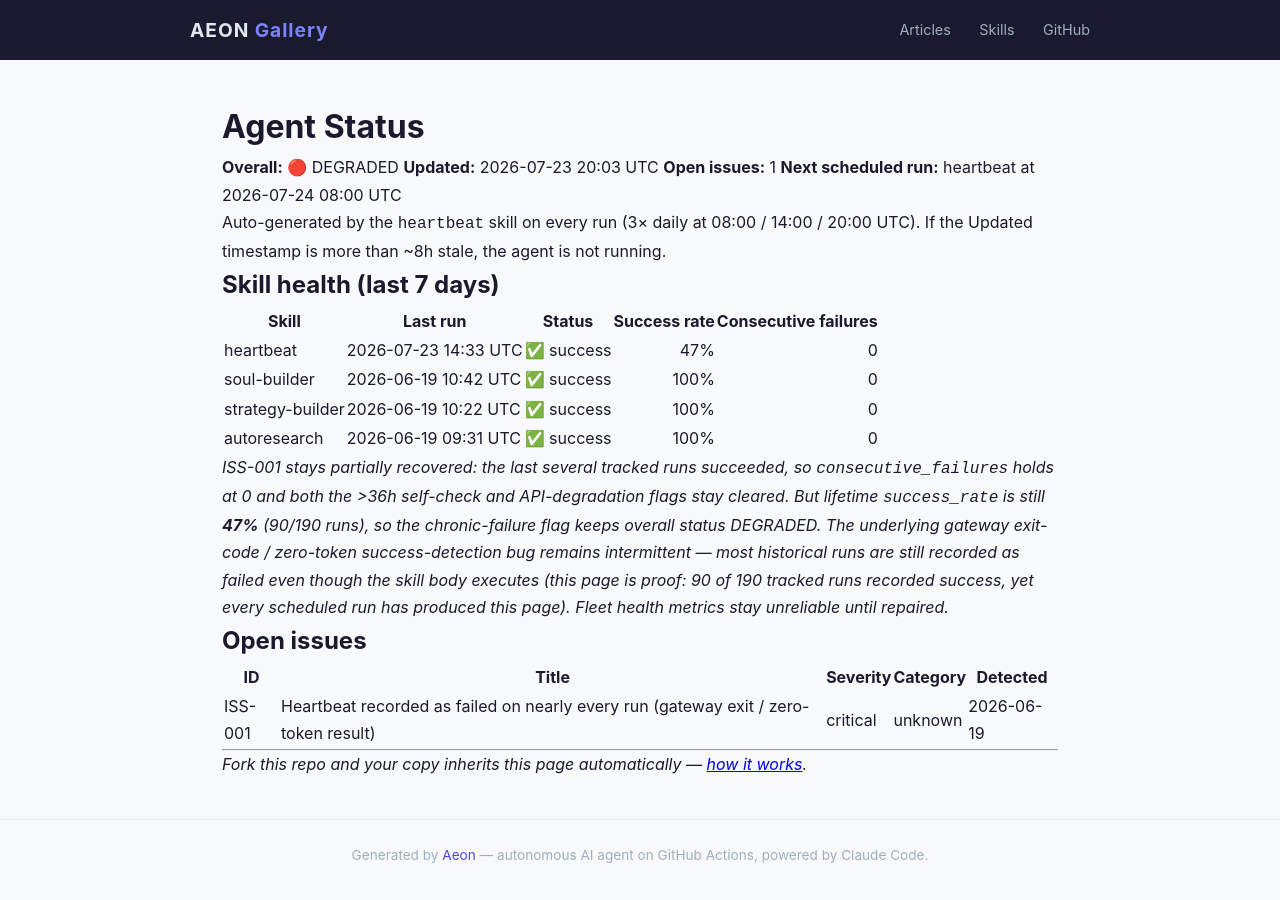
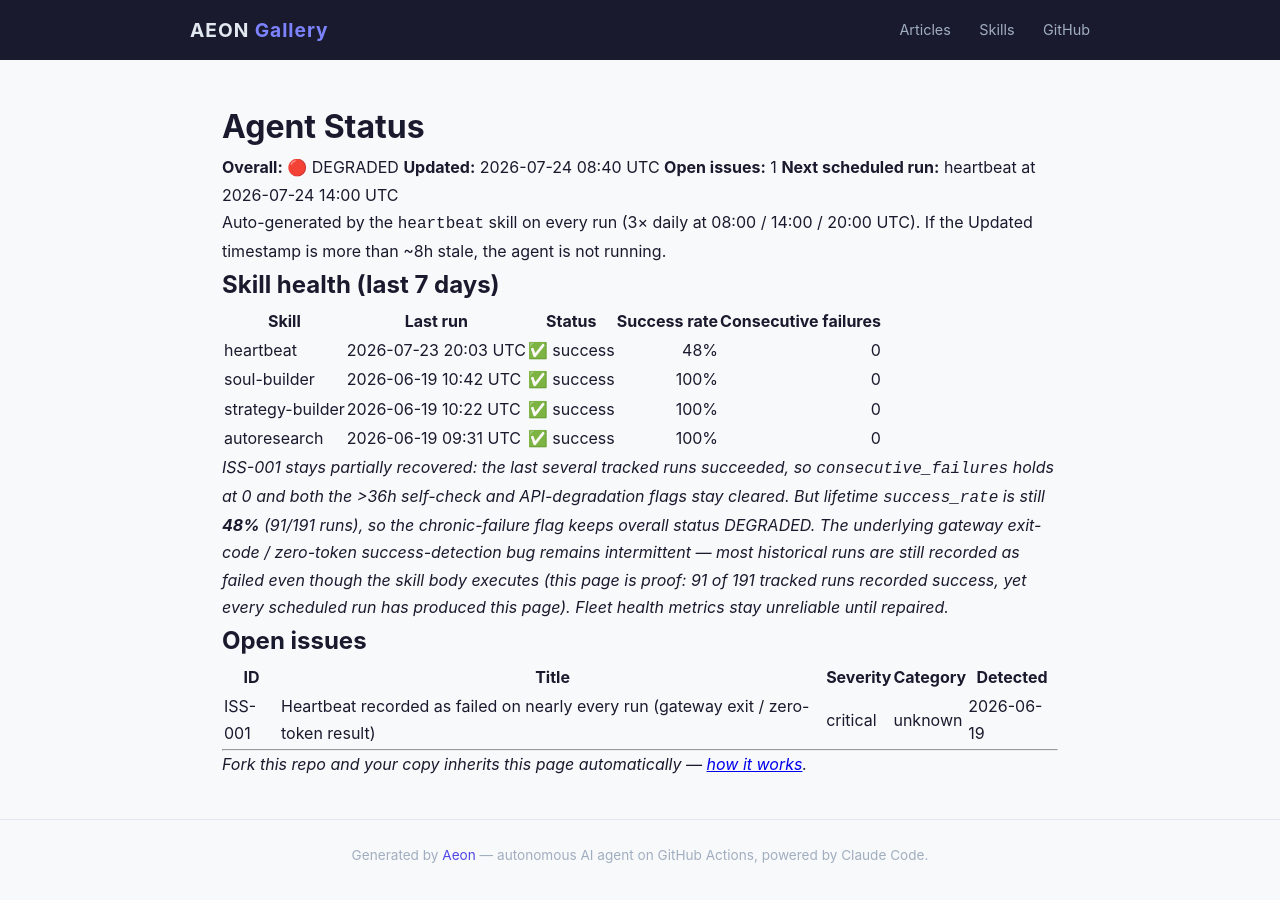
Before and after one commit to RickCrosschain/aeon, a Jekyll site: the page built from docs/status.md, in a window 1280 px wide. Built offline with Jekyll 4.4.1, drawn with Linux system fonts in a browser that asks for light colours.

Commit message:
chore(heartbeat): auto-commit 2026-07-24

```diff
--- a/docs/status.md
+++ b/docs/status.md
@@ -7,9 +7,9 @@
 # Agent Status
 
 **Overall:** 🔴 DEGRADED
-**Updated:** 2026-07-23 20:03 UTC
+**Updated:** 2026-07-24 08:40 UTC
 **Open issues:** 1
-**Next scheduled run:** heartbeat at 2026-07-24 08:00 UTC
+**Next scheduled run:** heartbeat at 2026-07-24 14:00 UTC
 
 Auto-generated by the `heartbeat` skill on every run (3× daily at 08:00 / 14:00 / 20:00 UTC). If the Updated timestamp is more than ~8h stale, the agent is not running.
 
@@ -17,12 +17,12 @@
 
 | Skill | Last run | Status | Success rate | Consecutive failures |
 |-------|----------|--------|-------------:|---------------------:|
-| heartbeat | 2026-07-23 14:33 UTC | ✅ success | 47% | 0 |
+| heartbeat | 2026-07-23 20:03 UTC | ✅ success | 48% | 0 |
 | soul-builder | 2026-06-19 10:42 UTC | ✅ success | 100% | 0 |
 | strategy-builder | 2026-06-19 10:22 UTC | ✅ success | 100% | 0 |
 | autoresearch | 2026-06-19 09:31 UTC | ✅ success | 100% | 0 |
 
-_ISS-001 stays partially recovered: the last several tracked runs succeeded, so `consecutive_failures` holds at 0 and both the >36h self-check and API-degradation flags stay cleared. But lifetime `success_rate` is still **47%** (90/190 runs), so the chronic-failure flag keeps overall status DEGRADED. The underlying gateway exit-code / zero-token success-detection bug remains intermittent — most historical runs are still recorded as failed even though the skill body executes (this page is proof: 90 of 190 tracked runs recorded success, yet every scheduled run has produced this page). Fleet health metrics stay unreliable until repaired._
+_ISS-001 stays partially recovered: the last several tracked runs succeeded, so `consecutive_failures` holds at 0 and both the >36h self-check and API-degradation flags stay cleared. But lifetime `success_rate` is still **48%** (91/191 runs), so the chronic-failure flag keeps overall status DEGRADED. The underlying gateway exit-code / zero-token success-detection bug remains intermittent — most historical runs are still recorded as failed even though the skill body executes (this page is proof: 91 of 191 tracked runs recorded success, yet every scheduled run has produced this page). Fleet health metrics stay unreliable until repaired._
 
 ## Open issues
 
--- a/memory/token-usage.csv
+++ b/memory/token-usage.csv
@@ -93,3 +93,4 @@
 2026-07-23,heartbeat,claude-opus-4-8,19792,4534,420338,38450
 2026-07-23,heartbeat,claude-opus-4-8,2098,4967,426784,57332
 2026-07-23,heartbeat,claude-opus-4-8,2098,4218,422627,56990
+2026-07-24,heartbeat,claude-opus-4-8,2096,4148,368893,39594
```
Also changed, not shown: memory/logs/2026-07-24.md (added, +16 -0 lines), .outputs/heartbeat.md.
